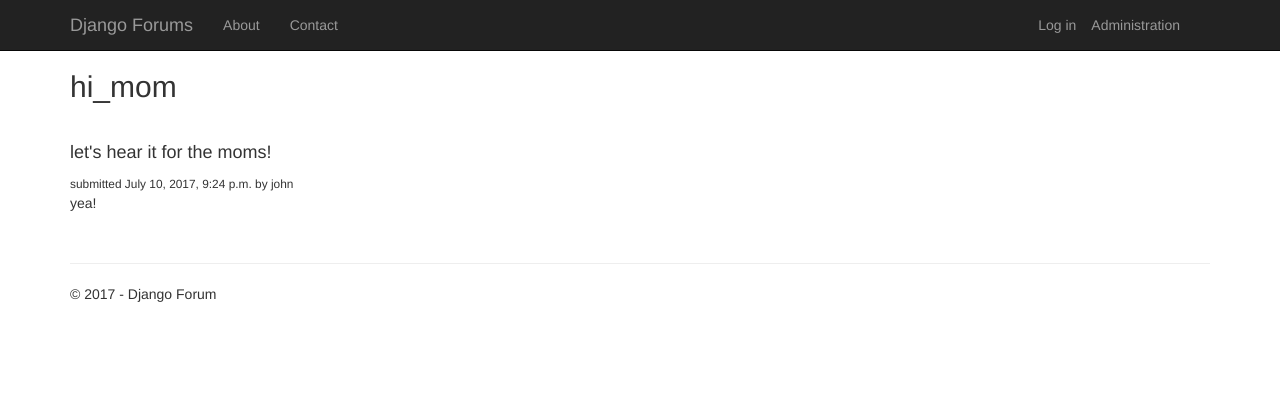
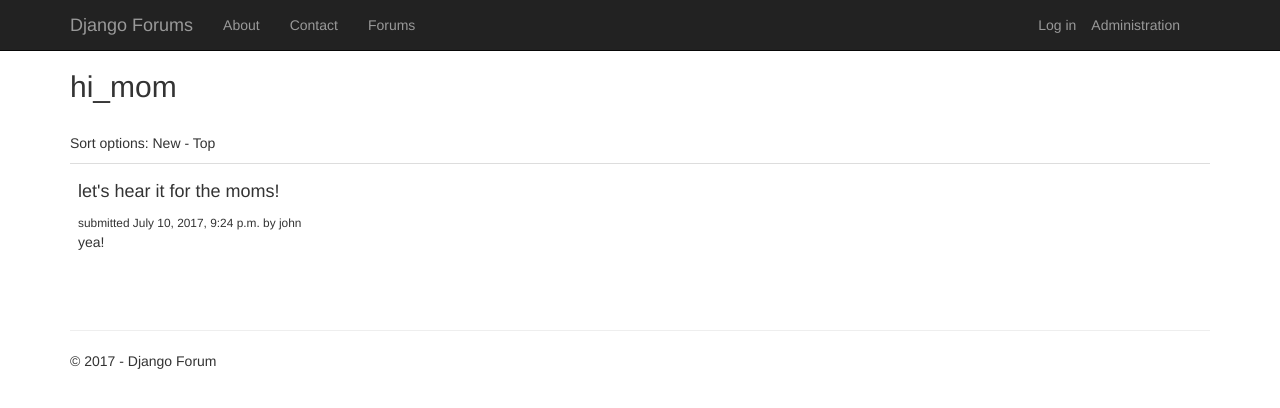
Before and after one commit to hydrospanner/DForurm, a Django app: a page that uses DForurm/forum/templates/forum/layout.html in a window 1280 px wide. Shown: the top 408 px of the page. Run offline with Django 3.2, Linux system fonts and the light colour scheme; data comes from the database, SQL or seed files in the repository; both versions use the stored data as it was after the commit; some libraries are stand-ins or nearby versions.

Commit message:
forum template formatting

```diff
--- a/DForurm/forum/templates/forum/forum-details.html
+++ b/DForurm/forum/templates/forum/forum-details.html
@@ -8,13 +8,21 @@
 {% if error_message %}
 <p class="text-danger">{{error_message}}</p>
 {% endif %}
+<p>Sort options: New - Top</p>
+<table class="table table-hover">
+    <tbody>
+        {% for topic in forum.topic_set.all %}
+        <tr>
+            <td>
+                <h4>{{ topic.title }}</h4>
+                <small>submitted {{ topic.created }} by {{ topic.creator.get_username }}</small>
+                <p>{{ topic.description }}</p>
+            </td>
+        </tr>
+        {% endfor %}
+    </tbody>
+</table>
 
-{% for topic in forum.topic_set.all %}
-    <h4>{{ topic.title }}</h4>
-    <small>submitted {{ topic.created }} by {{ topic.creator.get_username }}</small>
-    <p>{{ topic.description }}</p>
-
-{% endfor %}
 <br />
 
-{% endblock %}
+        {% endblock %}
--- a/DForurm/forum/templates/forum/layout.html
+++ b/DForurm/forum/templates/forum/layout.html
@@ -25,6 +25,7 @@
                 <ul class="nav navbar-nav">
                     <li><a href="{% url 'about' %}">About</a></li>
                     <li><a href="{% url 'contact' %}">Contact</a></li>
+                    <li><a href="{% url 'forum:forum-home' %}">Forums</a></li>
                 </ul>
                 {% include 'app/loginpartial.html' %}
             </div>
```
Also changed, not shown: DForurm/db.sqlite3.
